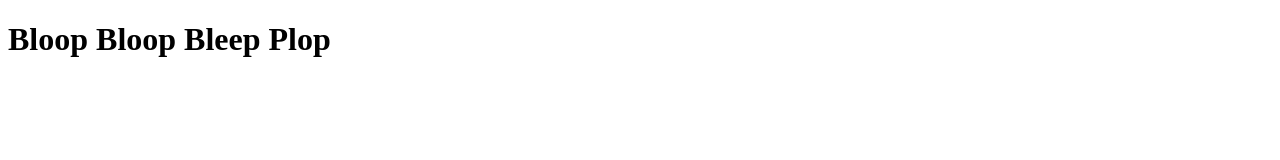
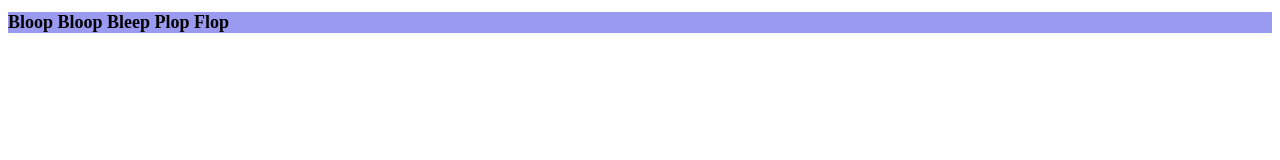
Before and after one commit to Ruuubyy94/GitHubPractice, a plain HTML site: page index.html in a window 1280 px wide. Drawn offline with Linux system fonts and the light colour scheme.

Commit message:
colour added

```diff
--- a/index.html
+++ b/index.html
@@ -1,12 +1,13 @@
 <!DOCTYPE html>
 <html lang="en">
 <head>
+    <link rel="stylesheet" href="styles.css">
     <meta charset="UTF-8">
     <meta http-equiv="X-UA-Compatible" content="IE=edge">
     <meta name="viewport" content="width=device-width, initial-scale=1.0">
     <title>Document</title>
 </head>
 <body>
-    <h1>Bloop Bloop Bleep Plop</h1>
+    <h1>Bloop Bloop Bleep Plop Flop</h1>
 </body>
 </html>
--- a/styles.css
+++ b/styles.css
@@ -1,3 +1,4 @@
-header {
-    background-color: aquamarine;
+h1 {
+    font-size: large;
+    background-color: rgb(154, 154, 241);
 }
```
